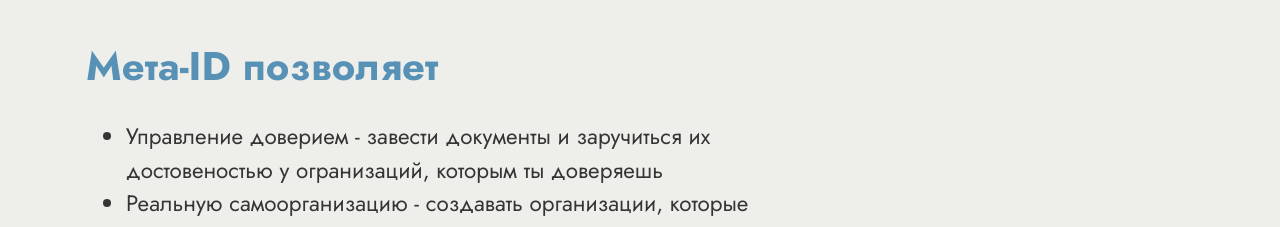
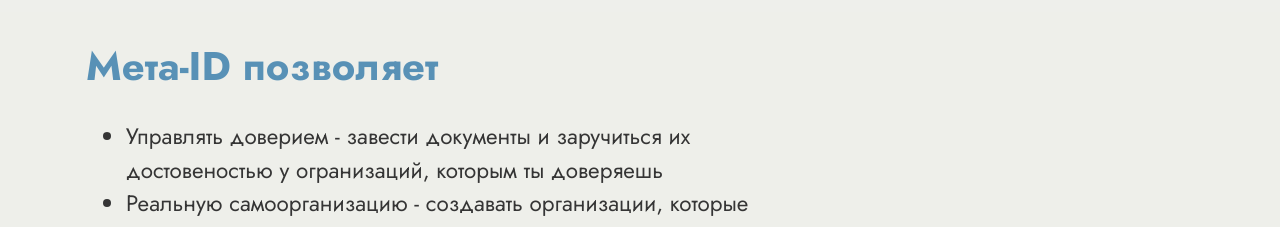
Before and after one commit to markvandal/meta-id-landing, a plain HTML site: page index.html in a window 1280 px wide. Shown: the part 1900-2127 px from the top of the page. Drawn offline with Linux system fonts and the light colour scheme; files whose address does not match are found by name.

Commit message:
Fixed some text issues

```diff
--- a/index.html
+++ b/index.html
@@ -190,7 +190,7 @@
                             <div class="mbr-text mbr-fonts-style counter-container display-7">
                                 <ul>
                                     <li>
-                                        Управление доверием - завести документы и заручиться их достовеностью
+                                        Управлять доверием - завести документы и заручиться их достовеностью
                                         у огранизаций, которым ты доверяешь
                                     </li>
                                     <li>
```
Also changed, not shown: 1 other file.
